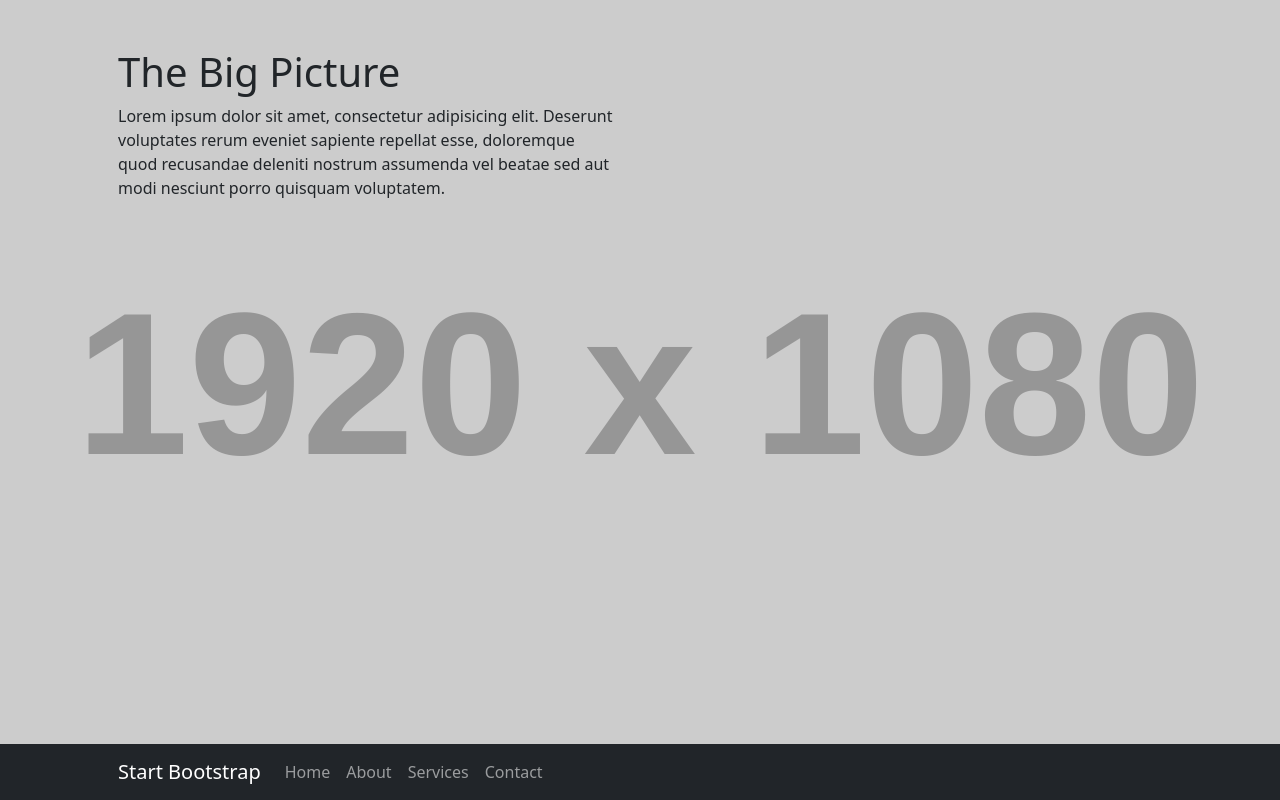
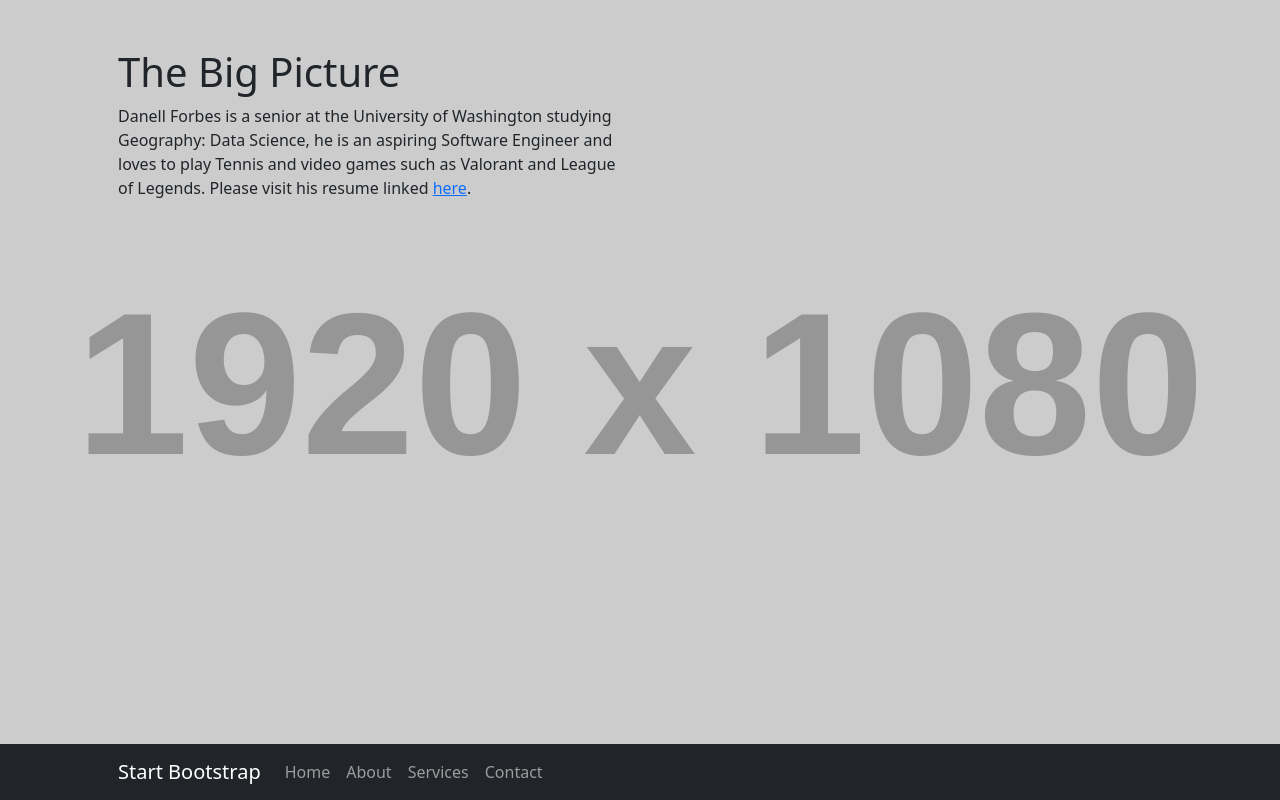
Before and after one commit to danellsaucy/danellsaucy.github.io, a plain HTML site: page index.html in a window 1280 px wide. Drawn offline with nearby package versions, Linux system fonts and the light colour scheme; placeholder pictures from the web are drawn by us.

Commit message:
edited index

```diff
--- a/index.html
+++ b/index.html
@@ -33,7 +33,7 @@
                 <div class="row gx-4 gx-lg-5">
                     <div class="col-lg-6">
                         <h1 class="mt-5">The Big Picture</h1>
-                        <p>Lorem ipsum dolor sit amet, consectetur adipisicing elit. Deserunt voluptates rerum eveniet sapiente repellat esse, doloremque quod recusandae deleniti nostrum assumenda vel beatae sed aut modi nesciunt porro quisquam voluptatem.</p>
+                        <p>Danell Forbes is a senior at the University of Washington studying Geography: Data Science, he is an aspiring Software Engineer and loves to play Tennis and video games such as Valorant and League of Legends. Please visit his resume linked <a href="https://danellsaucy.github.io/resume">here</a>.</p>
                     </div>
                 </div>
             </div>
```
